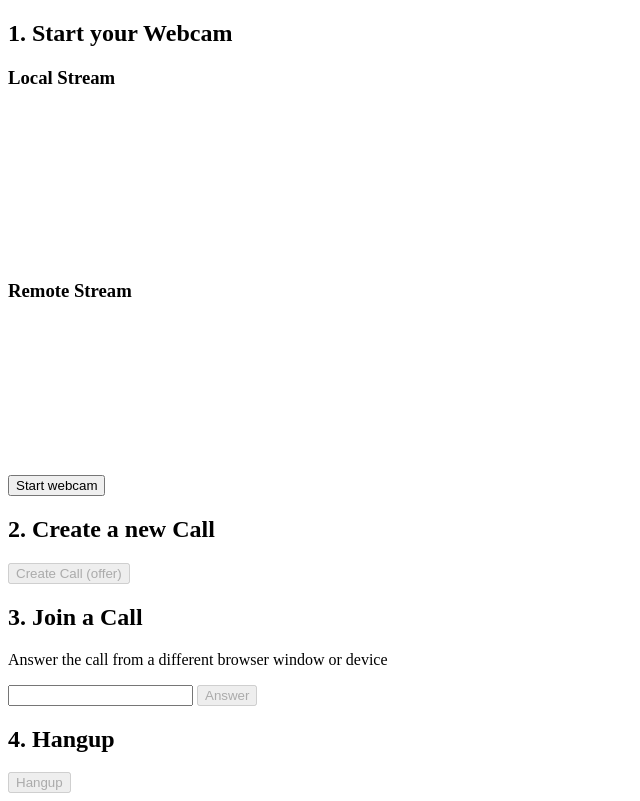
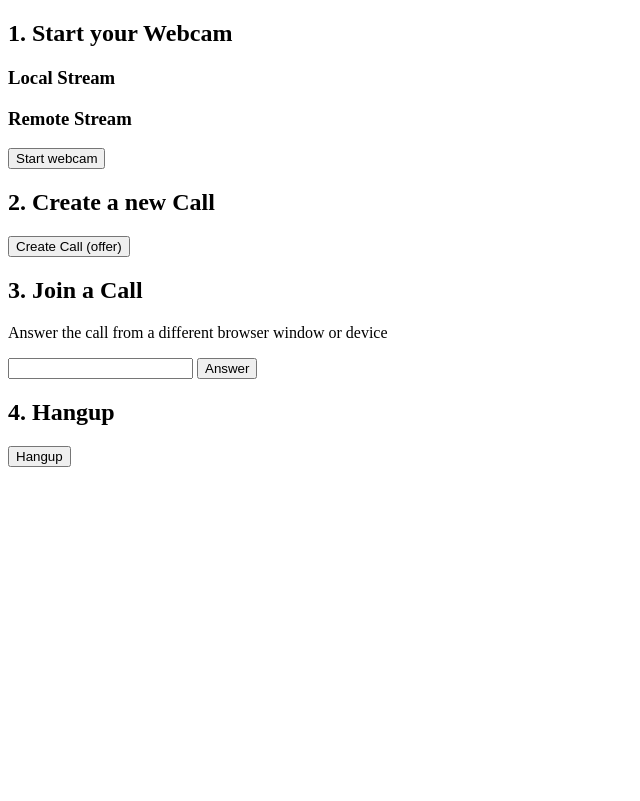
Before and after one commit to developerbedoya/walkie-talkie, a website: page index.html in a window 1280 px wide. Shown: the whole page, without its empty margins (0-640 px from the left). Drawn offline with Linux system fonts and the light colour scheme.

Commit message:
Tercera (?) sesión 05/11/2022

```diff
--- a/index.html
+++ b/index.html
@@ -10,29 +10,27 @@
     <div class="videos">
       <span>
         <h3>Local Stream</h3>
-        <video id="webcamVideo" autoplay playsinline></video>
+        <audio id="webcamVideo" autoplay playsinline></audio>
       </span>
       <span>
         <h3>Remote Stream</h3>
-        <video id="remoteVideo" autoplay playsinline></video>
+        <audio id="remoteVideo" autoplay playsinline></audio>
       </span>
-
-
     </div>
 
     <button id="webcamButton">Start webcam</button>
     <h2>2. Create a new Call</h2>
-    <button id="callButton" disabled>Create Call (offer)</button>
+    <button id="callButton">Create Call (offer)</button>
 
     <h2>3. Join a Call</h2>
     <p>Answer the call from a different browser window or device</p>
 
     <input id="callInput" />
-    <button id="answerButton" disabled>Answer</button>
+    <button id="answerButton">Answer</button>
 
     <h2>4. Hangup</h2>
 
-    <button id="hangupButton" disabled>Hangup</button>
+    <button id="hangupButton">Hangup</button>
     <script src="https://www.gstatic.com/firebasejs/8.8.1/firebase-app.js"></script>
 
     <!-- include only the Firebase features as you need -->
--- a/index.js
+++ b/index.js
@@ -38,7 +38,7 @@ const remoteVideo = document.getElementById('remoteVideo');
 const hangupButton = document.getElementById('hangupButton');
 
 webcamButton.onclick = async () => {
-    localStream = await navigator.mediaDevices.getUserMedia({ video: true, audio: true });
+    localStream = await navigator.mediaDevices.getUserMedia({ video: false, audio: true });
     remoteStream = new MediaStream();
 
     // Push tracks from local stream to peer connection
@@ -54,6 +54,7 @@ webcamButton.onclick = async () => {
     };
 
     webcamVideo.srcObject = localStream;
+    document.getElementById('webcamVideo').volume = 0;
     remoteVideo.srcObject = remoteStream;
 };
 
```
